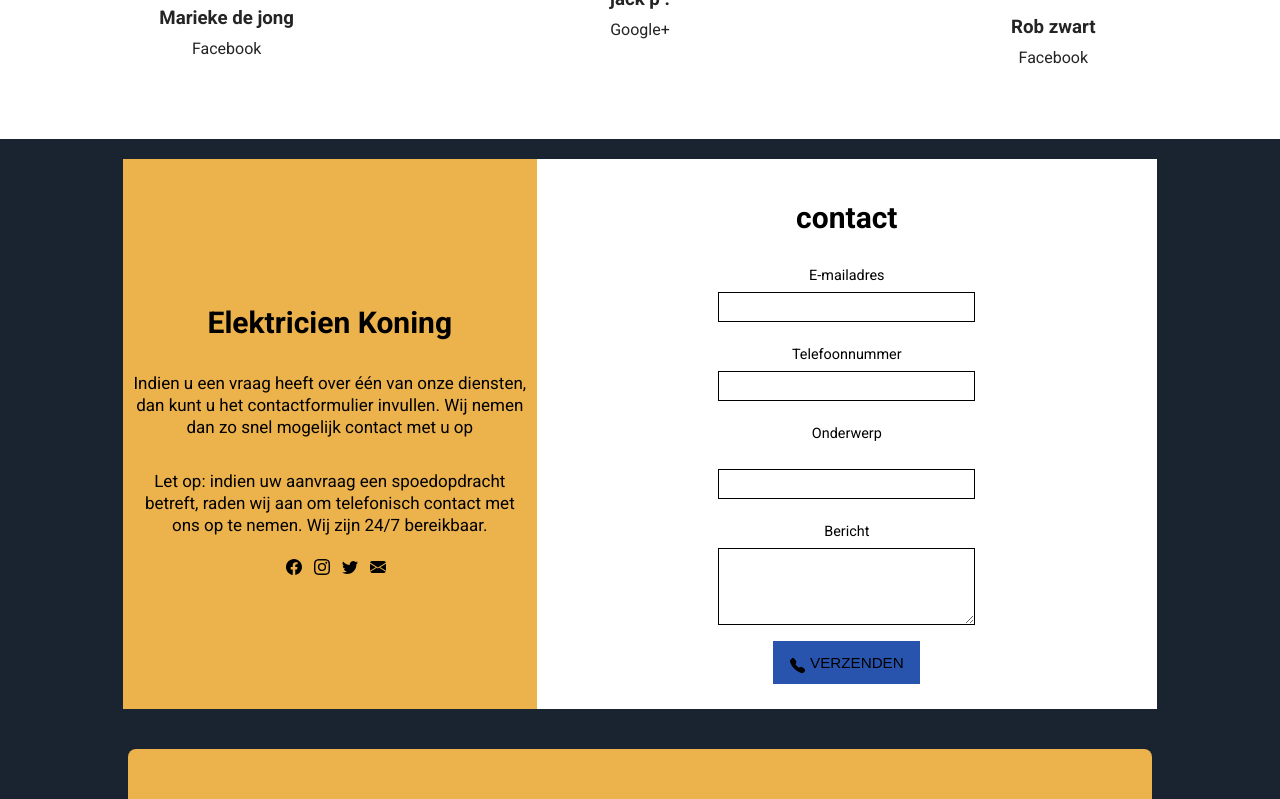
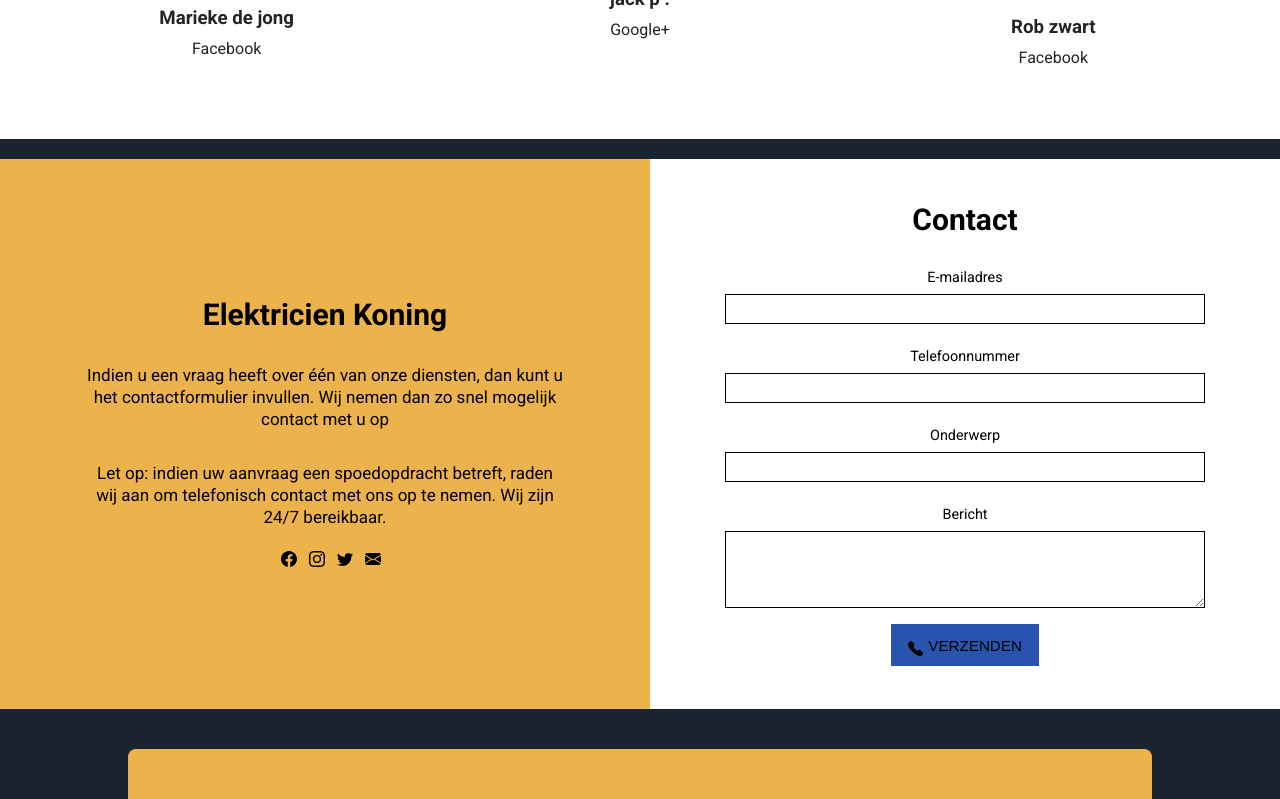
Before and after one commit to 01amina/perso1, a Next.js app: page / in a window 1280 px wide. Shown: the part 3880-4679 px from the top of the page. Built offline with nearby package versions, Linux system fonts and the light colour scheme.

Commit message:
improve section9 - break sides earlier & fix inputs width

```diff
--- a/src/sections/Section9.js
+++ b/src/sections/Section9.js
@@ -8,68 +8,73 @@ import { Instagram } from "@/icons/Instagram";
 
 const Section = styled.section`
   width: 100%;
-  padding: 20px 0 100px;
+  padding: 0 0 100px;
   background-color: rgb(25, 36, 48);
   display: flex;
-  place-items: center;
+
+  @media (min-width: 860px) {
+    padding-top: 20px;
+  }
+
   @media (min-width: 2560px) {
     min-height: 1889px;
   }
-  @media (max-width: 768px) {
-    padding: 0 0 100px;
+`;
+
+const Sec = styled.div`
+  width: 100%;
+  display: flex;
+  flex-direction: column;
+
+  @media (min-width: 860px) {
+    flex-direction: row;
   }
-`;
-const Sec = styled.div`
-  max-width: 1034px;
-  margin: auto;
-  display: flex;
-  flex-wrap: wrap;
-  @media (max-width: 425px) {
-    width: 100%;
-  }
+
   @media (min-width: 2560px) {
     min-height: 889px;
   }
 `;
+
 const LeftSide = styled.div`
+  flex: 1;
+  display: flex;
+  flex-direction: column;
+  justify-content: center;
   background-color: rgb(236, 178, 76);
-  min-width: 250px;
+  padding: 40px 20px;
+
+  @media (max-width: 425px) {
+    min-height: 200px;
+  }
+`;
+
+const RightSide = styled.div`
+  flex: 1;
+  display: flex;
+  align-items: center;
   min-height: 550px;
-  flex: 30%;
+  text-align: center;
   padding: 10px;
-  display: grid;
-  place-items: center;
+  background-color: white;
+
   @media (max-width: 425px) {
     min-width: 250px;
     min-height: 200px;
     padding: 9px;
   }
-`;
-const RightSide = styled.div`
-  background-color: white;
-  min-width: 250px;
-  padding: 10px;
-  text-align: center;
-  min-height: 550px;
-  display: grid;
-  place-items: center;
-  flex: 50%;
-  @media (max-width: 425px) {
-    min-width: 250px;
-    min-height: 200px;
-    padding: 9px;
-  }
+
   @media (min-width: 2560px) {
     font-size: 1.9vh;
   }
 `;
+
 const Title = styled.h2`
   font-size: 30px;
   margin-bottom: 4vh;
-  margin-top: 2vh;
   color: black;
   text-align: center;
   font-weight: bold;
+
   @media (max-width: 549px) {
     font-size: 1.5em;
   }
@@ -77,6 +82,7 @@ const Title = styled.h2`
     font-size: 1.9vh;
   }
 `;
+
 const Text = styled.p`
   font-size: 17px;
   line-height: 22px;
@@ -94,6 +100,7 @@ const Text = styled.p`
 const Social = styled.div`
   text-align: center;
 `;
+
 const Input = styled.input`
   background-color: white;
   border-width: 2px;
@@ -101,6 +108,7 @@ const Input = styled.input`
   margin-bottom: 3vh;
   min-height: 30px;
   width: 100%;
+
   @media (max-width: 320px) {
     margin-bottom: 1vh;
   }
@@ -124,6 +132,7 @@ const Label = styled.label`
 const Textarea = styled.textarea`
   background-color: white;
   min-width: 220px;
+  width: 100%;
   display: block;
   border: 1px solid black;
   margin: auto;
@@ -132,8 +141,17 @@ const Textarea = styled.textarea`
     height: 50px;
   }
 `;
-const RightContent = styled.div``;
-const LeftContent = styled.div``;
+const RightContent = styled.div`
+  max-width: 480px;
+  width: 100%;
+  margin: 0 auto;
+`;
+
+const LeftContent = styled.div`
+  max-width: 480px;
+  margin: 0 auto;
+`;
+
 const Media1 = styled.div`
   display: inline-block;
   margin-left: 1.5vh;
@@ -164,15 +182,12 @@ export const Section9 = () => {
             </Text>
             <Social>
               <Media1>
-                {" "}
-                <Facebook />{" "}
+                <Facebook />
               </Media1>
               <Media1>
-                {" "}
                 <Instagram />
               </Media1>
               <Media1>
-                {" "}
                 <Twitter />
               </Media1>
               <Media1>
@@ -181,22 +196,25 @@ export const Section9 = () => {
             </Social>
           </LeftContent>
         </LeftSide>
-
         <RightSide>
           <RightContent>
-            <Title>contact</Title>
-
+            <Title>Contact</Title>
+            <div>
               <Label>E-mailadres</Label>
-
               <Input type={"text"} />
+            </div>
+            <div>
               <Label>Telefoonnummer</Label>
-
               <Input type={"text"} />
+            </div>
+            <div>
               <Label>Onderwerp</Label>
-            <br></br>
               <Input type={"text"} />
+            </div>
+            <div>
               <Label>Bericht</Label>
               <Textarea cols={30} rows={5}></Textarea>
+            </div>
             <Button>
               <PhoneIcon />
               VERZENDEN
```
Lines whose indentation alone changed are shown as unchanged.
